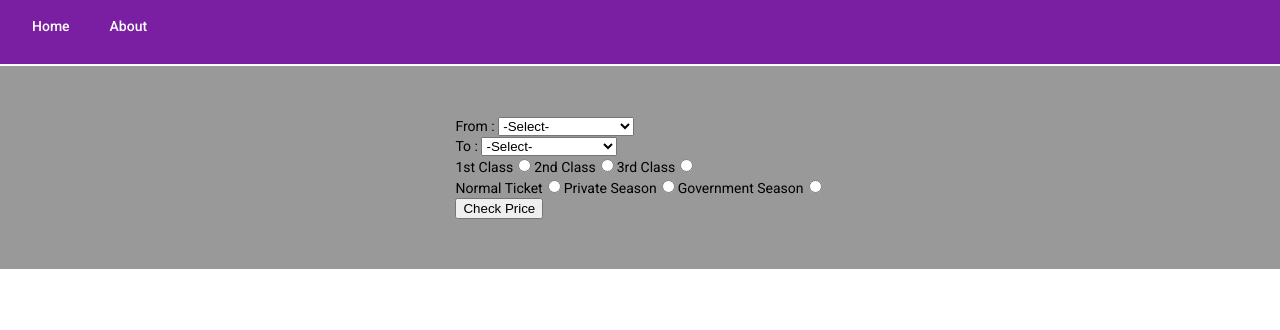
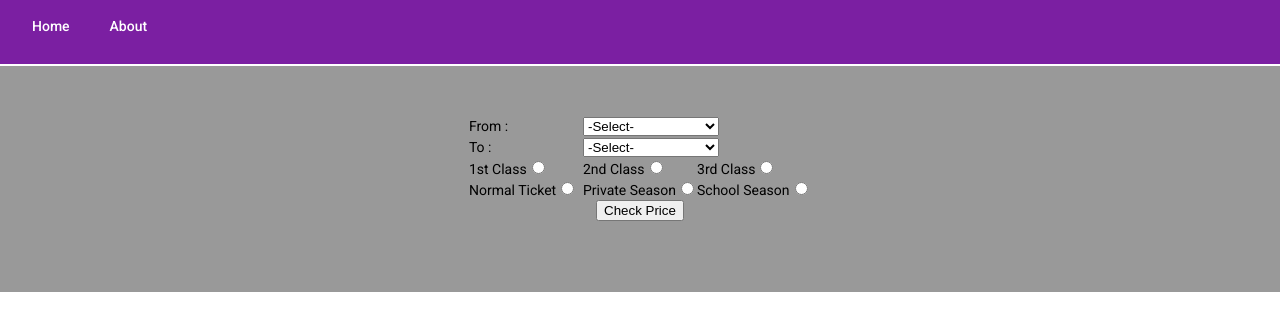
Before and after one commit to SVidu96/TrainTicketPriceCal, an Angular app: page /home in a window 1280 px wide. Shown: the top 330 px of the page. Built offline with nearby package versions, Linux system fonts and the light colour scheme.

Commit message:
implemented first class and second class calculations, created about, v1.0 created

```diff
--- a/src/app/about/about.component.html
+++ b/src/app/about/about.component.html
@@ -1 +1,12 @@
-<p>about works!</p>
+<div class="container">
+    <div class="header">
+        <h3>Train Price Calculator V1.0</h3>
+    </div>
+
+    <div class="whatsnew">
+        <h4>What's new</h4>
+        <p> Can calculate the ticket prices within the given stations in the list <br/>
+            Can select the two stations from the same train line only
+        </p>
+    </div>
+</div>
--- a/src/app/about/about.component.scss
+++ b/src/app/about/about.component.scss
@@ -0,0 +1,10 @@
+.container {
+    margin-top: 2px;
+    padding: 50px;
+    background-color: #999999;
+    display: flex;
+    justify-content: center;
+    flex-direction: column;
+    align-items: center;
+    text-align: center;
+  }
--- a/src/app/home/home.component.html
+++ b/src/app/home/home.component.html
@@ -18,7 +18,7 @@
       </form>
 </div> -->
 
-<div class="container">
+<!-- <div class="container">
   <form [formGroup]="calculatorForm">
 
     <div>
@@ -56,4 +56,53 @@
 
     <button (click)="getPrice()">Check Price</button>
   </form>
+
+  <div>{{valTicketPrice}}</div>
+
+</div> -->
+
+<div class="container">
+  <form [formGroup]="calculatorForm">
+
+    <div class="parent">
+      <div class="div1">
+
+      </div>
+      <div class="div2"><label for="fromStation">From : </label> </div>
+      <div class="div3"><select id="fromStation" formControlName="fromStation">
+          <option value="">-Select-</option>
+          <option *ngFor="let station of Stations" [ngValue]="station">{{station.station}}</option>
+        </select> </div>
+
+      <div class="div4">
+
+      </div>
+      <div class="div5"> <label for="toStation">To : </label></div>
+      <div class="div6"><select id="toStation" formControlName="toStation">
+          <option value="">-Select-</option>
+          <option *ngFor="let station of Stations" [ngValue]="station">{{station.station}}</option>
+        </select> </div>
+      <div class="div7">
+
+      </div>
+      <div class="div8"> <label for="fclass">1st Class</label>
+        <input type="radio" id="fclass" name="ticketClass" formControlName="ticketClass" value="1"></div>
+      <div class="div9"> <label for="sclass">2nd Class</label>
+        <input type="radio" id="sclass" name="ticketClass" formControlName="ticketClass" value="2"></div>
+      <div class="div10"><label for="tclass">3rd Class</label>
+        <input type="radio" id="tclass" name="ticketClass" formControlName="ticketClass" value="3"> </div>
+
+      <div class="div11">
+
+      </div>
+      <div class="div12"> <label for="normalTicket">Normal Ticket</label>
+        <input type="radio" id="normalTicket" name="ticketType" formControlName="ticketType" value="1"></div>
+      <div class="div13"><label for="privateSeason">Private Season</label>
+        <input type="radio" id="privateSeason" name="ticketType" formControlName="ticketType" value="2"> </div>
+      <div class="div14"><label for="gvtSeason">School Season</label>
+        <input type="radio" id="gvtSeason" name="ticketType" formControlName="ticketType" value="3"> </div>
+      <div class="div15"><button class="button" (click)="getPrice()">Check Price</button> </div>
+      <div class="div16" *ngIf="valTicketPrice!=0">Rs. {{valTicketPrice}}.00</div>
+    </div>
+  </form>
 </div>
--- a/src/app/home/home.component.scss
+++ b/src/app/home/home.component.scss
@@ -1,10 +1,11 @@
-.container{
+.container {
   margin-top: 2px;
   padding: 50px;
   background-color: #999999;
   display: flex;
   justify-content: center;
 }
+
 .example-form {
   min-width: 150px;
   max-width: 500px;
@@ -15,3 +16,81 @@
   width: 100%;
 
 }
+
+.parent {
+  display: grid;
+  grid-template-columns: 1fr 1fr 1fr;
+  grid-template-rows: 1fr 1fr 1fr 1fr 1fr 1fr;
+  gap: 0px 0px;
+  grid-auto-flow: row;
+}
+
+.div1 {
+  grid-area: 1 / 1 / 2 / 4;
+}
+
+.div2 {
+  grid-area: 1 / 1 / 2 / 2;
+}
+
+.div3 {
+  grid-area: 1 / 2 / 2 / 4;
+}
+
+.div4 {
+  grid-area: 2 / 1 / 3 / 4;
+}
+
+.div5 {
+  grid-area: 2 / 1 / 3 / 2;
+}
+
+.div6 {
+  grid-area: 2 / 2 / 3 / 4;
+}
+
+.div7 {
+  grid-area: 3 / 1 / 4 / 4;
+}
+
+.div8 {
+  grid-area: 3 / 1 / 4 / 2;
+}
+
+.div9 {
+  grid-area: 3 / 2 / 4 / 3;
+}
+
+.div10 {
+  grid-area: 3 / 3 / 4 / 4;
+}
+
+.div11 {
+  grid-area: 4 / 1 / 5 / 4;
+}
+
+.div12 {
+  grid-area: 4 / 1 / 5 / 2;
+}
+
+.div13 {
+  grid-area: 4 / 2 / 5 / 3;
+}
+
+.div14 {
+  grid-area: 4 / 3 / 5 / 4;
+}
+
+.div15 {
+  grid-area: 5 / 1 / 6 / 4;
+  justify-self: center;
+}
+
+.div16 {
+  grid-area: 6 / 1 / 7 / 4;
+  justify-self: center;
+}
+
+.button {
+  // width: 100%;
+}
--- a/src/app/home/home.component.ts
+++ b/src/app/home/home.component.ts
@@ -14,11 +14,36 @@ export class HomeComponent implements OnInit {
   // myControl = new FormControl('');
   // options: string[] = ['One', 'Two', 'Three'];
   // filteredOptions = new Observable<string[]>;
+  DIST1 = 10;
+  DIST2 = 50;
+  DIST3 = 100;
+  DIST4 = 200;
+
+  RATE11 = 10.4;
+  RATE12 = 9.6;
+  RATE13 = 6.8;
+  RATE14 = 5.6;
+  RATE15 = 4.4;
+
+  RATE21 = 5.2;
+  RATE22 = 4.8;
+  RATE23 = 3.8;
+  RATE24 = 2.8;
+  RATE25 = 2.2;
+
+  RATE31 = 2.6;
+  RATE32 = 2.4;
+  RATE33 = 1.7;
+  RATE34 = 1.4;
+  RATE35 = 1.1;
+
   Stations = StationsList;
   valFromStation: any;
   valToStation: any;
   valTicketClass: any;
   valTicketType: any;
+  valDistance:number;
+  valTicketPrice = 0.0;
 
 
   calculatorForm = new FormGroup({
@@ -43,10 +68,10 @@ export class HomeComponent implements OnInit {
 
 
   getPrice() {
-    var dist = 0.0;
+    this.valDistance = 0.0;
     this.initData()
-    dist = this.getDistance(this.valFromStation, this.valToStation)
-    console.log(this.calThirdClass(dist))
+    this.valDistance = this.getDistance(this.valFromStation, this.valToStation)
+    this.valTicketPrice = this.calculatePrice() ?? 0.0;
 
 
   }
@@ -70,6 +95,66 @@ export class HomeComponent implements OnInit {
   }
 
   calculatePrice() {
+    let ticketPrice = 0.0;
+    if(this.valTicketClass=="1"){
+      ticketPrice = this.calFirstClass(this.valDistance)
+    }else if(this.valTicketClass=="2"){
+      ticketPrice = this.calSecondClass(this.valDistance)
+    }else if(this.valTicketClass=="3"){
+      ticketPrice = this.calThirdClass(this.valDistance)
+    }
+
+    if(this.valTicketType=="1"){
+      return ticketPrice;
+    }else if(this.valTicketType=="2"){
+      return ticketPrice*24;
+    }else if(this.valTicketType=="3"){
+      return ticketPrice*6;
+    }
+  }
+
+  calFirstClass(distance:number) {
+    /** Third Class
+    * <=10   - *2.6
+    * <=50   - *2.4
+    * <=100  - *1.7
+    * <=200  - *1.4
+    * >200   - *1.1
+    */
+
+    var price = 0.0
+    if      (distance<=this.DIST1) price = distance*this.RATE11
+    else if (distance<=this.DIST2) price = (distance-this.DIST1)*this.RATE12 + this.RATE11*this.DIST1
+    else if (distance<=this.DIST3) price = (distance-this.DIST2-this.DIST1)*this.RATE13 + this.RATE11*this.DIST1 + this.RATE12*(this.DIST2-this.DIST1)
+    else if (distance<=this.DIST4) price = (distance-this.DIST3-this.DIST2)*this.RATE14 + this.RATE11*this.DIST1 + this.RATE12*(this.DIST2-this.DIST1) + this.RATE13*(this.DIST3-this.DIST2)
+    else if (distance>this.DIST4)  price = (distance-this.DIST4-this.DIST3)*this.RATE15 + this.RATE11*this.DIST1 + this.RATE12*(this.DIST2-this.DIST1) + this.RATE13*(this.DIST3-this.DIST2) + this.RATE14*(this.DIST4-this.DIST3)
+
+    if(price>0 && price <=100){
+      return 100;
+    }else if(price >100){
+      return this.ceiling(price,50)
+    }else
+      return price;
+
+  }
+
+  calSecondClass(distance:number) {
+    /** Third Class
+    * <=10   - *2.6
+    * <=50   - *2.4
+    * <=100  - *1.7
+    * <=200  - *1.4
+    * >200   - *1.1
+    */
+
+    var price = 0.0
+    if      (distance<=this.DIST1) price = distance*this.RATE21
+    else if (distance<=this.DIST2) price = (distance-this.DIST1)*this.RATE22 + this.RATE21*this.DIST1
+    else if (distance<=this.DIST3) price = (distance-this.DIST2-this.DIST1)*this.RATE23 + this.RATE21*this.DIST1 + this.RATE22*(this.DIST2-this.DIST1)
+    else if (distance<=this.DIST4) price = (distance-this.DIST3-this.DIST2)*this.RATE24 + this.RATE21*this.DIST1 + this.RATE22*(this.DIST2-this.DIST1) + this.RATE23*(this.DIST3-this.DIST2)
+    else if (distance>this.DIST4)  price = (distance-this.DIST4-this.DIST3)*this.RATE25 + this.RATE21*this.DIST1 + this.RATE22*(this.DIST2-this.DIST1) + this.RATE23*(this.DIST3-this.DIST2) + this.RATE24*(this.DIST4-this.DIST3)
+
+    return price != 0.0 ? this.ceiling(price,50) : 0.0
 
   }
 
@@ -83,13 +168,13 @@ export class HomeComponent implements OnInit {
     */
 
     var price = 0.0
-    if      (distance<=10)  price = distance*2.6
-    else if (distance<=50)  price = (distance-10)*2.4 + 2.6*10
-    else if (distance<=100) price = (distance-50-10)*1.7 + 2.6*10 + 2.4*(50-10)
-    else if (distance<=200) price = (distance-100-50)*1.4 + 2.6*10 + 2.4*(50-10) + 1.7*(100-50)
-    else if (distance>200)  price = (distance-200-100)*1.1 + 2.6*10 + 2.4*(50-10) + 1.7*(100-50) + 1.4*(200-100)
-debugger
-    return price != 0.0 ? this.ceiling(price,20) : null
+    if      (distance<=this.DIST1) price = distance*this.RATE31
+    else if (distance<=this.DIST2) price = (distance-this.DIST1)*this.RATE32 + this.RATE31*this.DIST1
+    else if (distance<=this.DIST3) price = (distance-this.DIST2-this.DIST1)*this.RATE33 + this.RATE31*this.DIST1 + this.RATE32*(this.DIST2-this.DIST1)
+    else if (distance<=this.DIST4) price = (distance-this.DIST3-this.DIST2)*this.RATE34 + this.RATE31*this.DIST1 + this.RATE32*(this.DIST2-this.DIST1) + this.RATE33*(this.DIST3-this.DIST2)
+    else if (distance>this.DIST4)  price = (distance-this.DIST4-this.DIST3)*this.RATE35 + this.RATE31*this.DIST1 + this.RATE32*(this.DIST2-this.DIST1) + this.RATE33*(this.DIST3-this.DIST2) + this.RATE34*(this.DIST4-this.DIST3)
+
+    return price != 0.0 ? this.ceiling(price,20) : 0.0
 
   }
 
```
Lines whose indentation alone changed are shown as unchanged.
